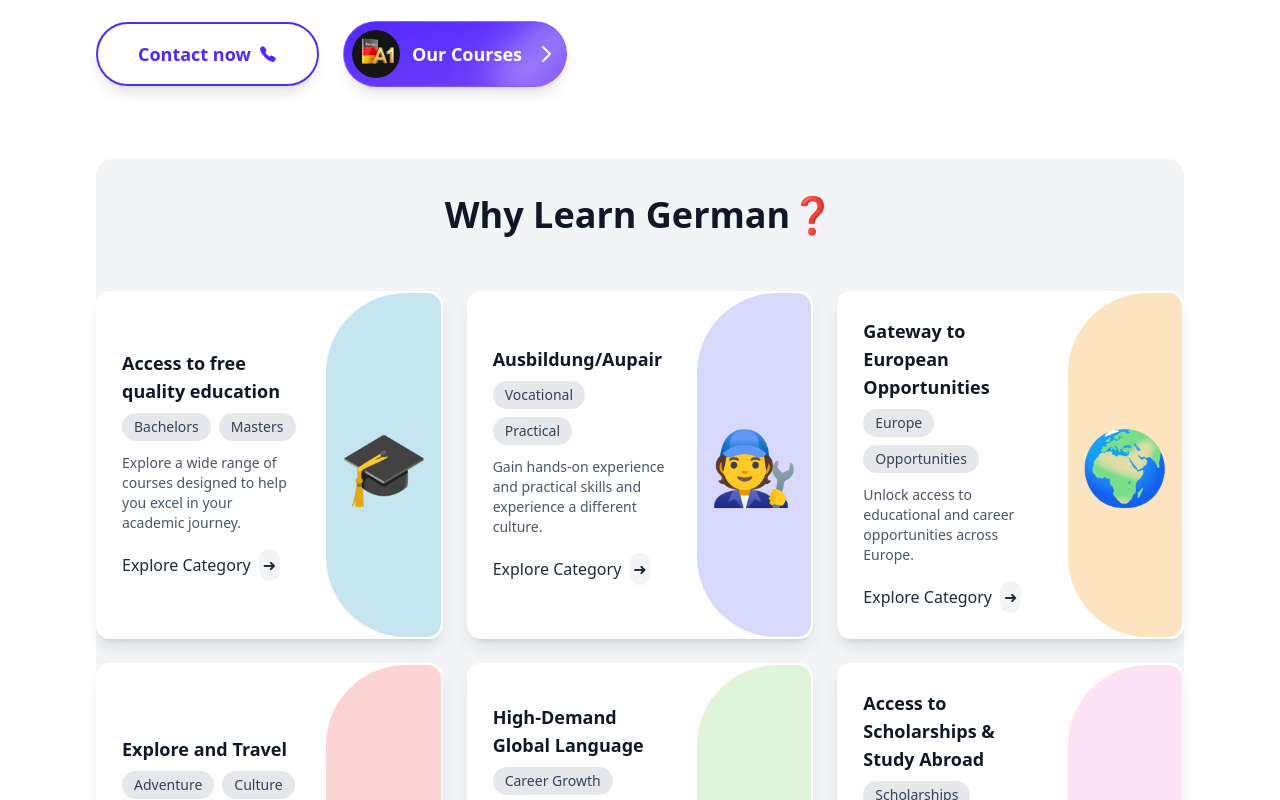
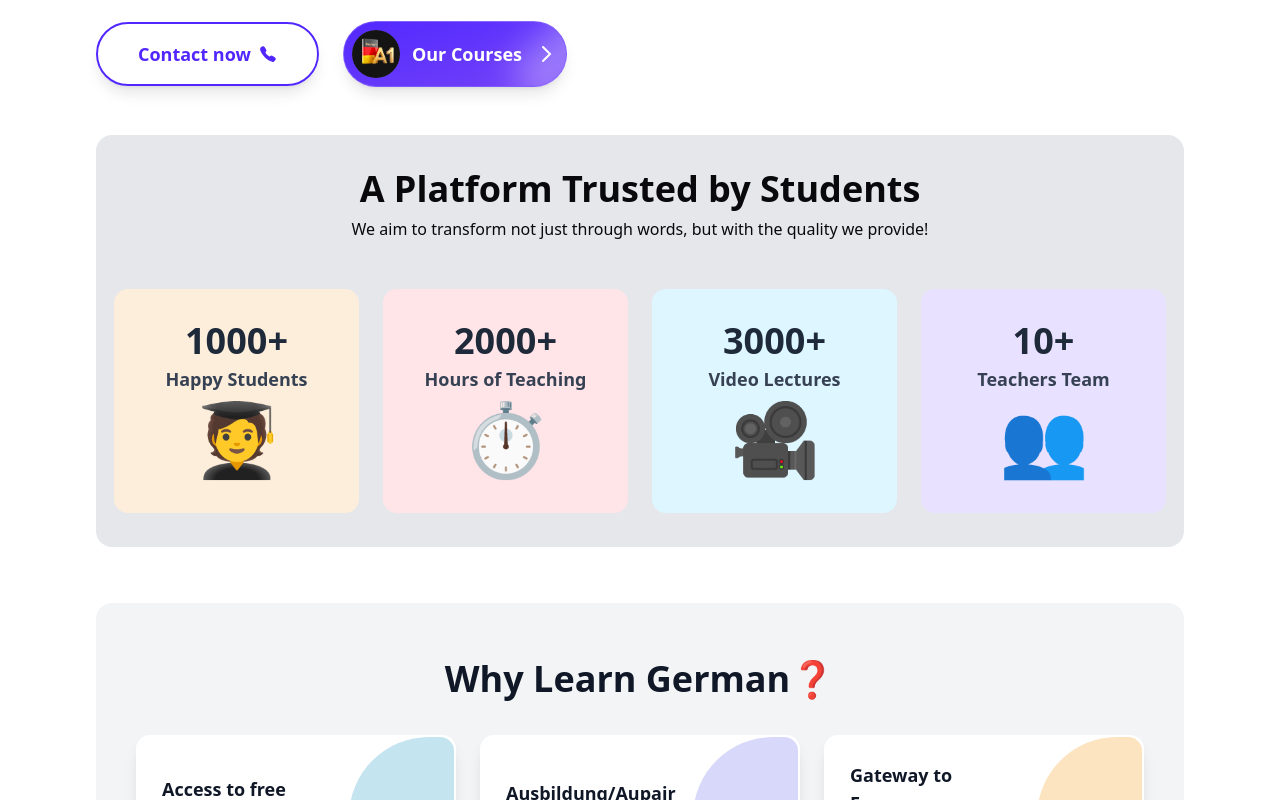
Before and after one commit to nandalalshukla/PTE, a Next.js app: page / in a window 1280 px wide. Shown: the part 680-1480 px from the top of the page. Built offline with nearby package versions, Linux system fonts and the light colour scheme.

Commit message:
need to figure oout good colors for daark and light modes

```diff
--- a/app/page.tsx
+++ b/app/page.tsx
@@ -2,14 +2,14 @@ import PASSCard from "@/components/ui/Body/Home/Card";
 import TiltedCard from "../components/ui/Body/Home/TiltedCard";
 import ContactNowButton from "@/components/ui/Body/Home/ContactNowButton";
 import OurCoursesButton from "@/components/ui/Body/Home/OurCoursesButton";
-
+import StatsSection from "@/components/ui/Body/Home/Stats";
 import "animate.css";
 
 export default function Home() {
   return (
-    <main className="flex w-full flex-col items-center px-4 md:px-24 py-6 md:py-24">
+    <main className="flex w-full flex-col items-center px-4 md:px-24 py-6 md:py-24 ">
       {/* FULL WIDTH WRAPPER */}
-      <div className="w-full max-w-[1400px]">
+      <div className="w-full max-w-[1400px] ">
         {/* TOP SECTION */}
         <div className="flex flex-col md:flex-row justify-between items-center md:items-start gap-10 mt-10 w-full">
           {/* LEFT TEXT SECTION */}
@@ -74,7 +74,7 @@ export default function Home() {
             />
           </div>
         </div>
-
+        <StatsSection />
         {/* PASS CARD SECTION */}
         <div className="mt-14">
           <PASSCard />
--- a/components/ui/Body/Home/Card.tsx
+++ b/components/ui/Body/Home/Card.tsx
@@ -67,8 +67,8 @@ const CardData = [
 
 export default function PASSCard() {
   return (
-    <div className="w-full flex flex-col bg-gray-100 dark:bg-gray-900 mt-18 rounded-2xl justify-center items-center ">
-      <h1 className="text-4xl font-extrabold mb-5 text-gray-900 dark:text-white p-9">
+    <div className="w-full flex flex-col bg-gray-100 dark:bg-gray-800 mt-9 rounded-2xl justify-center items-center p-10 ">
+      <h1 className="text-4xl font-extrabold mb-5 text-gray-900 dark:text-white p-4">
         Why Learn German❓
       </h1>
 
@@ -76,7 +76,7 @@ export default function PASSCard() {
         {CardData.map((card, index) => (
           <div
             key={index}
-            className="flex items-center justify-between w-full p-6 rounded-xl bg-white dark:bg-gray-800 shadow-lg relative border-2 border-transparent hover:border-[#8A5CFF] hover:scale-100 transition-all duration-300 group"
+            className="flex items-center justify-between w-full p-6 rounded-xl bg-white dark:bg-gray-700 shadow-lg relative border-2 border-transparent hover:border-[#8A5CFF] hover:scale-100 transition-all duration-300 group"
           >
             {/* Left Area */}
             <div className="z-10 pr-4 w-[65%]">
@@ -89,14 +89,14 @@ export default function PASSCard() {
                 {card.tags.map((tag, i) => (
                   <span
                     key={i}
-                    className="px-3 py-1 rounded-full bg-gray-200 dark:bg-gray-700 text-gray-700 dark:text-gray-300 text-sm"
+                    className="px-3 py-1 rounded-full bg-gray-200 dark:bg-fuchsia-800 text-gray-700 dark:text-gray-100 text-sm"
                   >
                     {tag}
                   </span>
                 ))}
               </div>
 
-              <p className="text-sm text-gray-600 dark:text-gray-300 mb-4">
+              <p className="text-sm text-gray-900 dark:text-gray-100 mb-4">
                 {card.description}
               </p>
 
--- a/components/ui/Body/Home/Stats.tsx
+++ b/components/ui/Body/Home/Stats.tsx
@@ -1,6 +1,7 @@
 "use client";
+import { MdGroups } from "react-icons/md";
 
-import { motion, useAnimation, useInView } from "framer-motion";
+import { motion, useInView } from "framer-motion";
 import { useEffect, useRef, useState } from "react";
 
 interface StatBoxProps {
@@ -11,6 +12,7 @@ interface StatBoxProps {
   imgSrc?: string;
 }
 
+/* COUNT-UP ANIMATION HOOK */
 function useCountAnimation(target: number, trigger: boolean) {
   const [count, setCount] = useState(0);
 
@@ -18,75 +20,73 @@ function useCountAnimation(target: number, trigger: boolean) {
     if (!trigger) return;
 
     let start = 0;
-    const duration = 1500; // ms
+    const duration = 900;
     const stepTime = 10;
     const totalSteps = duration / stepTime;
 
-    const counter = setInterval(() => {
+    const interval = setInterval(() => {
       start++;
       const progress = start / totalSteps;
       setCount(Math.floor(progress * target));
 
-      if (start >= totalSteps) clearInterval(counter);
+      if (start >= totalSteps) clearInterval(interval);
     }, stepTime);
 
-    return () => clearInterval(counter);
+    return () => clearInterval(interval);
   }, [trigger, target]);
 
   return count;
 }
 
+/* SINGLE STAT BOX COMPONENT */
 const StatBox = ({ value, label, subLabel, bgColor, imgSrc }: StatBoxProps) => {
   const ref = useRef(null);
-  const inView = useInView(ref, { once: false, amount: 0.5 });
+  const inView = useInView(ref, { once: false, amount: 0.4 });
   const count = useCountAnimation(value, inView);
 
   return (
     <motion.div
       ref={ref}
-      className="relative flex flex-col justify-center items-center rounded-3xl p-10 w-full h-56 transition-all hover:shadow-xl cursor-default"
+      className="relative group flex flex-col justify-center items-center rounded-xl p-10 w-full h-56 transition-all hover:shadow-2xl cursor-default"
       style={{ backgroundColor: bgColor }}
-      initial={{ opacity: 0, y: 60 }}
-      whileInView={{ opacity: 1, y: 0 }}
-      transition={{ duration: 0.6, ease: "easeOut" }}
+      initial={{ opacity: 0, translateY: "50px" }}
+      whileInView={{ opacity: 1, translateY: "0px" }}
+      transition={{ duration: 0.5, ease: "easeOut" }}
     >
       {/* Count Number */}
       <h2 className="text-4xl font-extrabold text-gray-800">{count}+</h2>
-      <p className="text-lg font-semibold text-gray-700">{label}</p>
-      <p className="text-sm text-gray-500">{subLabel}</p>
 
-      {/* Hover Image */}
-      {imgSrc && (
-        <motion.img
-          src={imgSrc}
-          alt="icon"
-          className="absolute bottom-4 right-4 w-16 opacity-0 group-hover:opacity-100 transition-opacity"
-          whileHover={{ scale: 1.1 }}
-        />
-      )}
+      <p className="text-lg font-semibold text-gray-700 mt-1">{label}</p>
+      {subLabel && <p className="text-sm text-gray-500">{subLabel}</p>}
+
+      <div className="transition-scale duration-300 text-7xl p-2 text-center group-hover:scale-120">
+        {imgSrc}
+      </div>
     </motion.div>
   );
 };
 
+/* MAIN STATS SECTION */
 export default function StatsSection() {
   return (
-    <section className="w-full flex flex-col justify-center items-center py-16 px-4">
-      {/* Heading */}
+    <section className="w-full flex flex-col justify-center items-center py-8 px-4 border-2 rounded-2xl border-gray-200 bg-gray-200 dark:bg-gray-800 mt-12 ">
       <h1 className="text-3xl md:text-4xl font-extrabold text-center">
         A Platform Trusted by Students
       </h1>
-      <p className="text-gray-600 text-center max-w-2xl mt-2">
-        We aim to transform not just through words, but provide results with
-        numbers!
+
+      <p className="text-center max-w-2xl mt-2">
+        We aim to transform not just through words, but with the quality we
+        provide!
       </p>
 
-      {/* Stats Grid */}
+      {/* GRID */}
       <div className="grid grid-cols-1 sm:grid-cols-2 lg:grid-cols-4 gap-6 mt-12 w-full max-w-6xl">
         <StatBox
           value={1000}
           label="Happy Students"
           subLabel=""
           bgColor="#FDEEDC"
+          imgSrc="🧑‍🎓"
         />
 
         <StatBox
@@ -94,7 +94,7 @@ export default function StatsSection() {
           label="Hours of Teaching"
           subLabel=""
           bgColor="#FFE4E8"
-          imgSrc="/notebook.png"
+          imgSrc="⏱️"
         />
 
         <StatBox
@@ -102,6 +102,7 @@ export default function StatsSection() {
           label="Video Lectures"
           subLabel=""
           bgColor="#DDF6FF"
+          imgSrc="🎥"
         />
 
         <StatBox
@@ -109,6 +110,7 @@ export default function StatsSection() {
           label="Teachers Team"
           subLabel=""
           bgColor="#E8E1FF"
+          imgSrc="👥"
         />
       </div>
     </section>
```
